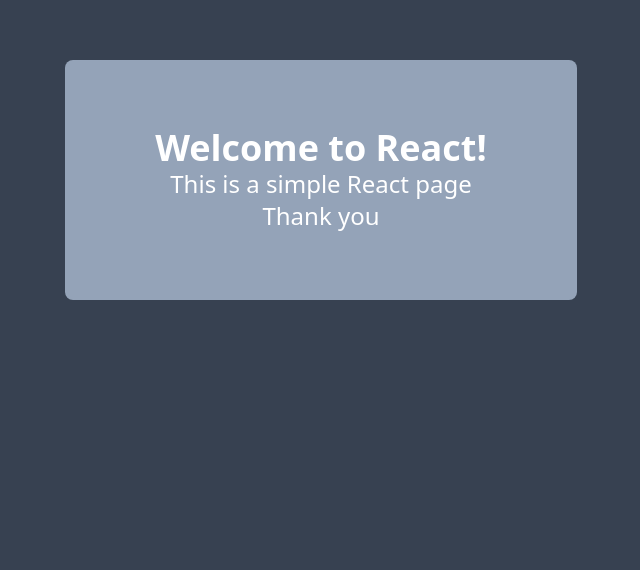
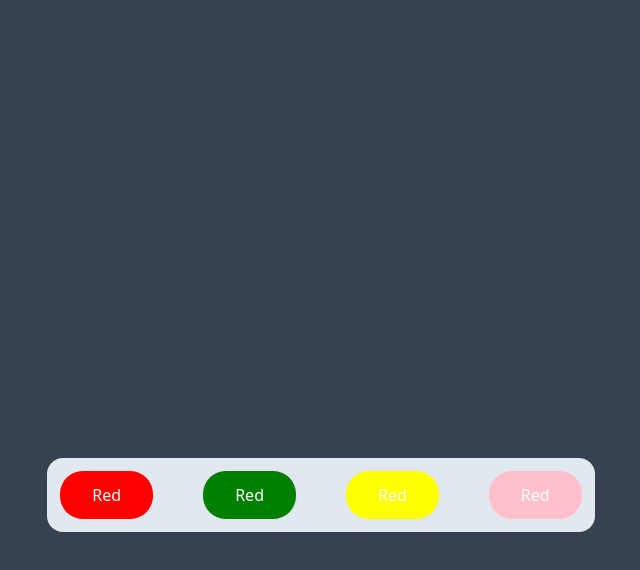
Before and after one commit to WebproPandey/React-App, a React (Vite) app: page / in a window 1280 px wide. Shown: the part 220-790 px from the top of the page, without its empty margins (319-959 px from the left). Built offline with nearby package versions, Linux system fonts and the light colour scheme.

Commit message:
collab message

```diff
--- a/index.html
+++ b/index.html
@@ -5,6 +5,7 @@
     <link rel="icon" type="image/svg+xml" href="./public/react.svg" />
     <meta name="viewport" content="width=device-width, initial-scale=1.0" />
     <title>React</title>
+
   </head>
   <body>
     <div id="root"></div>
--- a/src/App.jsx
+++ b/src/App.jsx
@@ -1,13 +1,17 @@
-import React from 'react';
+import React, { useState } from 'react';
+import Buttonbox from './component/Buttonbox';
 
 const App = () => {
+  let [Color , setColor]  =   useState("#374151")
+
+  let handlerColor = (newColor) =>{
+    setColor(newColor)
+  }
+
   return (
-    <div className='h-screen w-full flex justify-center  items-center bg-gray-700'>
-     <div  className='h-[30%] w-[40%] flex flex-col justify-center items-center bg-slate-400 rounded-lg'>
-       <h1 className='text-white text-4xl font-semibold font-sans'>Welcome to React!</h1>
-       <p className='text-2xl text-white'>This is a simple React page</p>
-       <p className='text-2xl text-white'>Thank you</p>
-     </div>
+    <div className='h-screen w-full flex justify-center  items-center'
+     style={{backgroundColor:Color}}>
+      <Buttonbox  onColorChange={handlerColor}  />
     </div>
   );
 };
--- /dev/null
+++ b/src/component/Buttonbox.jsx
@@ -0,0 +1,30 @@
+import React from 'react'
+
+const
+Buttonbox = ({onColorChange}) => {
+
+
+  return (
+    <div className=' fixed bottom-12  bg-slate-200 px-3 flex py-3   gap-12  rounded-2xl '>
+         <button className='text-white px-8 py-3  border-[1px] rounded-3xl'
+         style={{backgroundColor:"red"}}
+         onClick={()=>onColorChange("red")}
+         > Red</button>
+         <button className='text-white px-8 py-3   border-[1px] rounded-3xl'
+         style={{backgroundColor:"green"}}
+         onClick={()=>onColorChange("green")}
+         > Red</button>
+         <button className='text-white px-8 py-3  border-[1px] rounded-3xl'
+         style={{backgroundColor:"yellow"}}
+         onClick={()=>onColorChange("yellow")}
+         > Red</button>
+         <button className='text-white px-8 py-3   border-[1px] rounded-3xl'
+         style={{backgroundColor:"pink"}}
+         onClick={()=>onColorChange("pink")}
+         > Red</button>
+    </div>
+  )
+}
+
+export default
+Buttonbox
```
